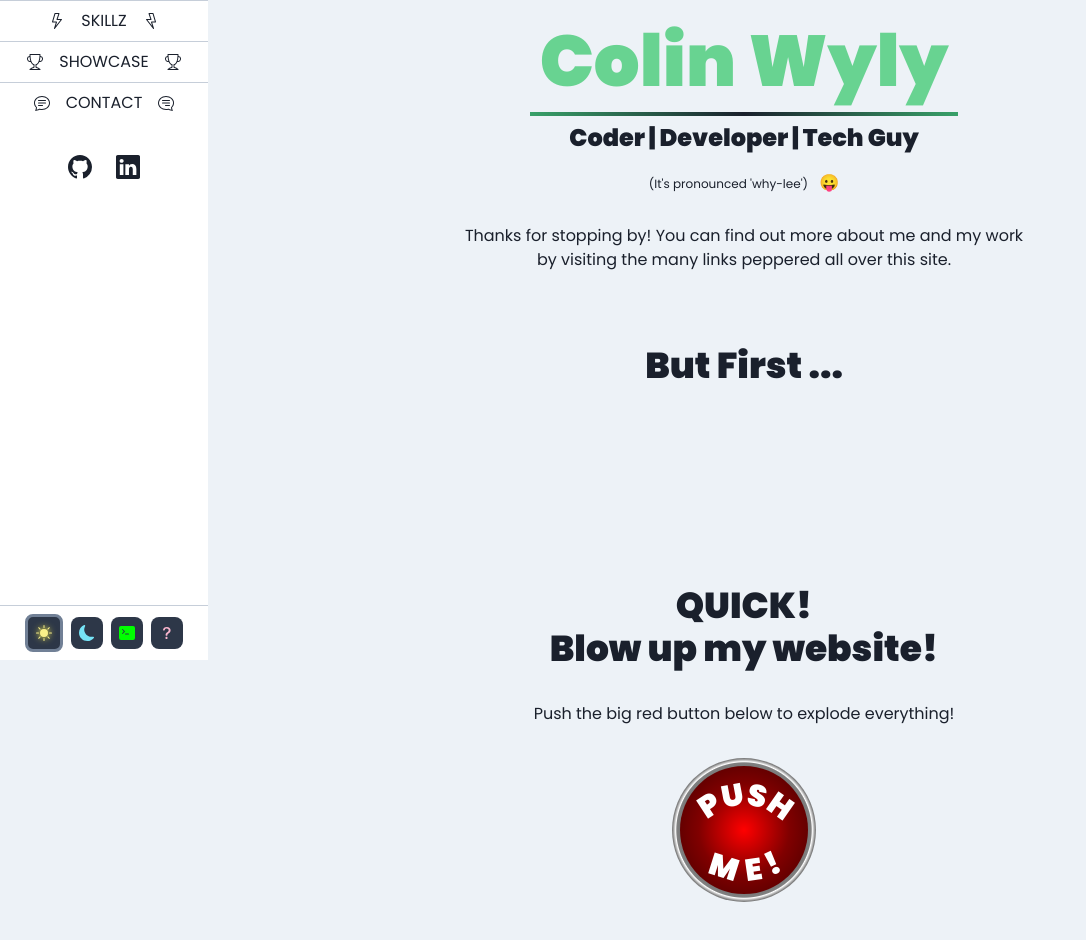
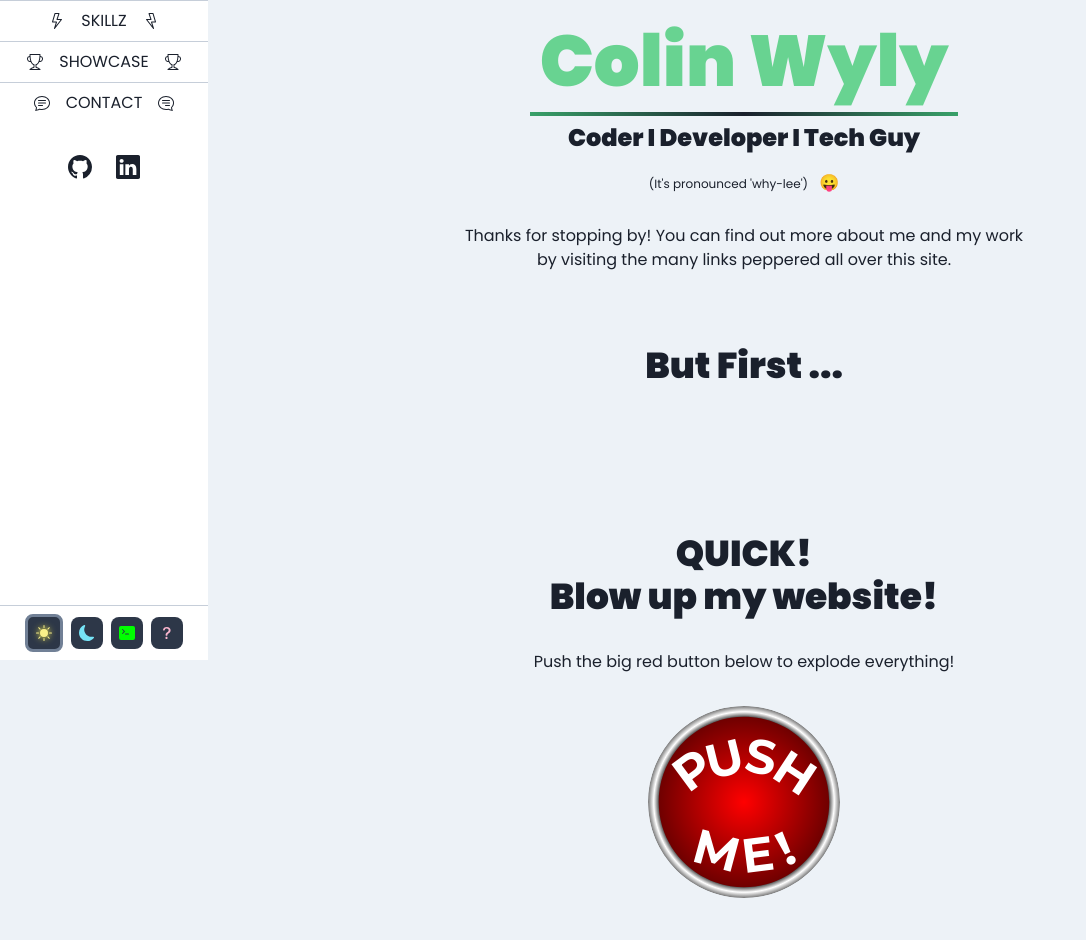
Before and after one commit to cwylycode/cwylycode.github.io, a React (Vite) app: page / in a window 1280 px wide. Shown: the part 140-1080 px from the top of the page, without its empty margins (0-1086 px from the left). Built offline with nearby package versions, Linux system fonts and the light colour scheme.

Commit message:
Redid big button

```diff
--- a/src/pages/PageHome.tsx
+++ b/src/pages/PageHome.tsx
@@ -1,70 +1,17 @@
 import {
   Box,
-  Button,
   Container,
   Heading,
-  Spacer,
+  Image,
   Stack,
   Text,
-  useBreakpointValue,
 } from '@chakra-ui/react';
+import BigButton from '../big_button.svg'
 import useThemed from '../hooks/use-themed';
 
-function BigButton() {
-  const buttonText = <svg viewBox="0 -100 500 500">
-    <path
-      id="curve"
-      fill='transparent'
-      d="M73.2,148.6c4-6.1,65.5-96.8,178.6-95.6c111.3,1.2,170.8,90.3,175.1,97"
-    />
-    <path
-      id="revcurve"
-      fill='transparent'
-      d="M73.2,148.6c4-6.1,65.5-96.8,178.6-95.6c111.3,1.2,170.8,90.3,175.1,97"
-      transform='scale(1,-1) translate(0,-300)'
-    />
-    <text fontSize='120px' fill='white' x='50'>
-      <textPath xlinkHref="#curve">
-        PUSH
-      </textPath>
-    </text>
-    <text fontSize='120px' fill='white' x='90' dominantBaseline='hanging'>
-      <textPath xlinkHref="#revcurve">
-        ME!
-      </textPath>
-    </text>
-  </svg>
-
-  return (
-    <Box
-      rounded='full'
-      bgGradient='radial(black 0%, grey 66%, white 67%, grey 70%)'
-      width='36'
-      height='36'
-      padding='2'
-      transition='all 0.3s'
-      _hover={{
-        boxShadow: `0 0 20px 5px ${useThemed({ default: 'white', light: 'black' })}`
-      }}
-    >
-      <Button
-        variant='unstyled'
-        display='block'
-        color='white'
-        bgGradient='radial(rgb(255,0,0) 0%, rgb(128,0,0) 50%, rgb(64,0,0) 100%)'
-        rounded='full'
-        width='100%'
-        height='100%'
-        fontFamily='Poppins'
-        fontWeight='extrabold'
-      >
-        {buttonText}
-      </Button>
-    </Box>
-  )
-}
-
 export default function PageHome() {
+  const bigButtonShadowColor = useThemed({ default: 'black', dark: 'white' })
+  console.log(bigButtonShadowColor)
   return (
     <>
       <Container paddingY='24' textAlign='center'>
@@ -86,10 +33,7 @@ export default function PageHome() {
               bgGradient='linear(90deg, themed.scheme 0%, themed.secondary 50%, themed.scheme 100%)'
             />
             <Text fontSize={{ base: 'lg', md: 'xl', lg: '2xl' }}>
-              {useThemed({
-                default: 'Coder | Developer | Tech Guy',
-                hacker: 'Coder I Developer I Tech Guy'
-              })}
+              Coder I Developer I Tech Guy
             </Text>
             <Text marginTop='5' fontSize='12px' fontWeight='normal' fontFamily='body'>
               (It's pronounced 'why-lee') <Text as='span' marginLeft='2' fontSize='16px'>😛</Text>
@@ -106,8 +50,7 @@ export default function PageHome() {
         </Stack>
       </Container>
 
-      <Container textAlign='center'>
-        <Spacer minHeight='100' />
+      <Container paddingY='12' textAlign='center'>
         <Stack spacing='8' direction='column' alignItems='center'>
           <Heading>
             QUICK!<br />Blow up my website!
@@ -115,8 +58,18 @@ export default function PageHome() {
           <Text>
             Push the big red button below to explode everything!
           </Text>
-          <BigButton />
-          <Spacer minHeight='24' />
+          <Image
+            id='big-button'
+            onClick={() => { console.log('kaboom') }}
+            src={BigButton}
+            borderRadius='full'
+            boxSize='48'
+            cursor='pointer'
+            transition='all 0.3s'
+            _hover={{
+              boxShadow: `0 0 20px 5px ${bigButtonShadowColor}`
+            }}
+          />
         </Stack>
       </Container>
     </>
```
Also changed, not shown: src/big_button.svg (added).
